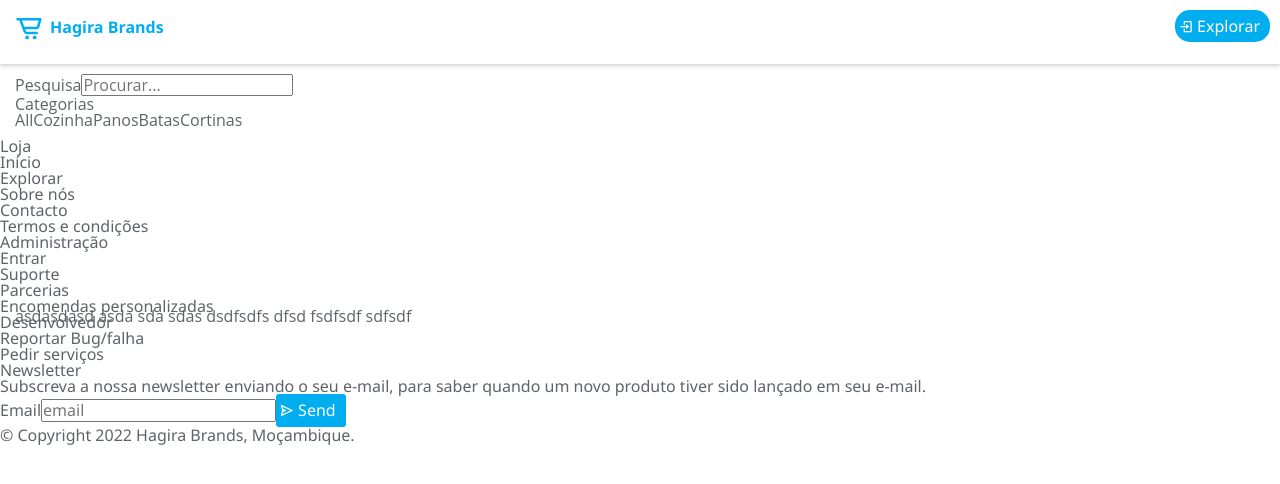
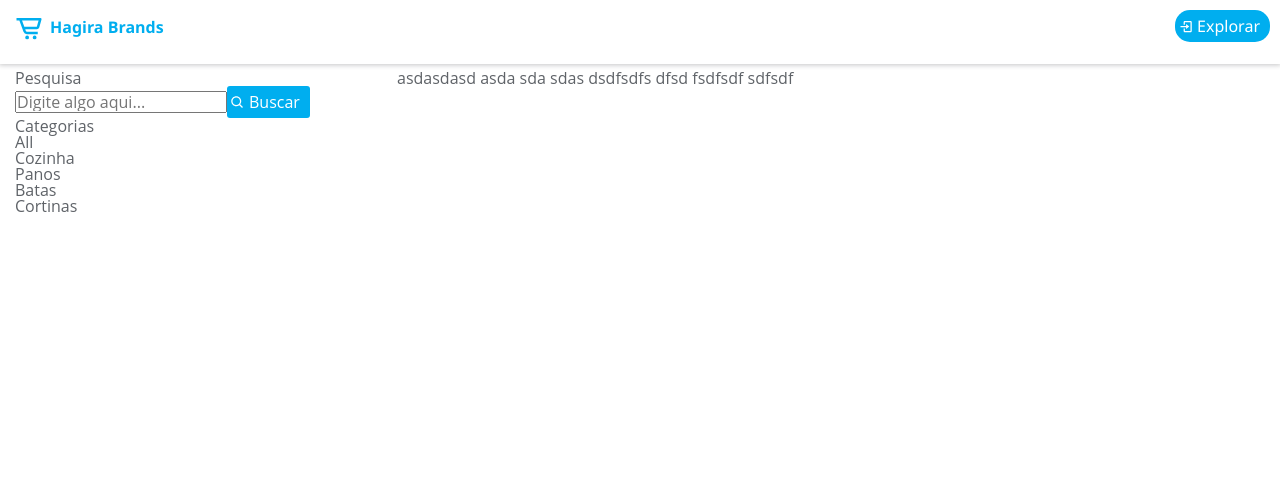
Before and after one commit to KainNhantumbo/Hagira-Brands-Store, a React (Create React App) app: page / in a window 1280 px wide. Shown: the top 484 px of the page. Built offline with nearby package versions, Linux system fonts and the light colour scheme.

Commit message:
refactor: created a separated Aside component.

```diff
--- a/src/App.jsx
+++ b/src/App.jsx
@@ -2,38 +2,18 @@
 import Header from './components/Header';
 import Login from './pages/Login';
 import Home from './pages/Home';
-import Footer from './components/Footer';
 import { ThemeProvider } from 'styled-components';
 import { primary } from './styles/themes';
-import { Container } from './styles/app';
 import { GlobalStyles } from './styles/Globalstyles';
 
 const App = () => {
-	const categories = {
-		category: ['All','Cozinha', 'Panos', 'Batas', 'Cortinas'],
-	};
+
 
 	return (
 		<ThemeProvider theme={primary}>
 			<GlobalStyles />
-			<Container>
-				<aside>
-					<section>
-						<label htmlFor='search'>Pesquisa</label>
-						<input type='search' placeholder='Procurar...' />
-					</section>
-					<section>
-						<div>Categorias</div>
-						{categories.category.map((category, index) => {
-							return <span key={index}>{category}</span>;
-						})}
-					</section>
-				</aside>
-			</Container>
-
 			<Header />
-			<Footer />
-
+			{/* <Footer /> */}
 			<Routes>
 				<Route path='/' element={<Home />} />
 				<Route path='/login' element={<Login />} />
--- /dev/null
+++ b/src/components/Aside.jsx
@@ -0,0 +1,30 @@
+import { AsideContainer } from '../styles/components/aside';
+import Button from './Button';
+import { BiSearch } from 'react-icons/bi';
+const Aside = () => {
+	const categories = {
+		category: ['All', 'Cozinha', 'Panos', 'Batas', 'Cortinas'],
+	};
+
+	return (
+		<AsideContainer>
+			<section>
+      <div>Pesquisa</div>
+				<div>
+					<input type='search' placeholder='Digite algo aqui...' />
+					<Button text={'Buscar'} icon={<BiSearch />} />
+				</div>
+			</section>
+			<section>
+				<div>Categorias</div>
+				<ul>
+					{categories.category.map((category, index) => {
+						return <li key={index}>{category}</li>;
+					})}
+				</ul>
+			</section>
+		</AsideContainer>
+	);
+};
+
+export default Aside;
--- a/src/pages/Home.jsx
+++ b/src/pages/Home.jsx
@@ -1,9 +1,14 @@
-import { HomeContainer } from "../styles/home";
+import Aside from '../components/Aside';
+import { HomeContainer } from '../styles/home';
 
 const Home = () => {
-  return (<HomeContainer>
-    	asdasdasd asda sda sdas dsdfsdfs dfsd fsdfsdf sdfsdf
-  </HomeContainer>  );
-}
+	return (
+		<HomeContainer>
+			<Aside />
+
+			<article>asdasdasd asda sda sdas dsdfsdfs dfsd fsdfsdf sdfsdf</article>
+		</HomeContainer>
+	);
+};
 
 export default Home;
--- a/src/styles/Globalstyles.js
+++ b/src/styles/Globalstyles.js
@@ -14,7 +14,6 @@
 
   body {
     color: rgb(${({ theme }) => theme.font});
-    padding-top: 2em;
     position: relative;
     background: rgb(${({ theme }) => theme.background});
   }
--- a/src/styles/app.js
+++ /dev/null
@@ -1,5 +0,0 @@
-import styled from 'styled-components';
-
-export const Container = styled.main`
-  margin-top: 2em;
-`;
--- /dev/null
+++ b/src/styles/components/aside.js
@@ -0,0 +1,5 @@
+import styled from 'styled-components';
+
+export const AsideContainer = styled.aside`
+	width: 30%;
+`;
--- a/src/styles/home.js
+++ b/src/styles/home.js
@@ -1,3 +1,14 @@
 import styled from 'styled-components';
 
-export const HomeContainer = styled.main` `;
+export const HomeContainer = styled.main`
+	width: 100%;
+	margin-top: 60px;
+	display: flex;
+	justify-content: flex-start;
+	flex-direction: row;
+	gap: 10px;
+
+	article {
+		width: 70%;
+	}
+`;
--- a/src/styles/login.js
+++ b/src/styles/login.js
@@ -5,6 +5,7 @@
 		display: flex;
 		justify-content: flex-start;
 		flex-direction: column;
+		width: 60%;
 		max-width: 350px;
 		gap: 5px;
 		margin: 0 auto;
```
